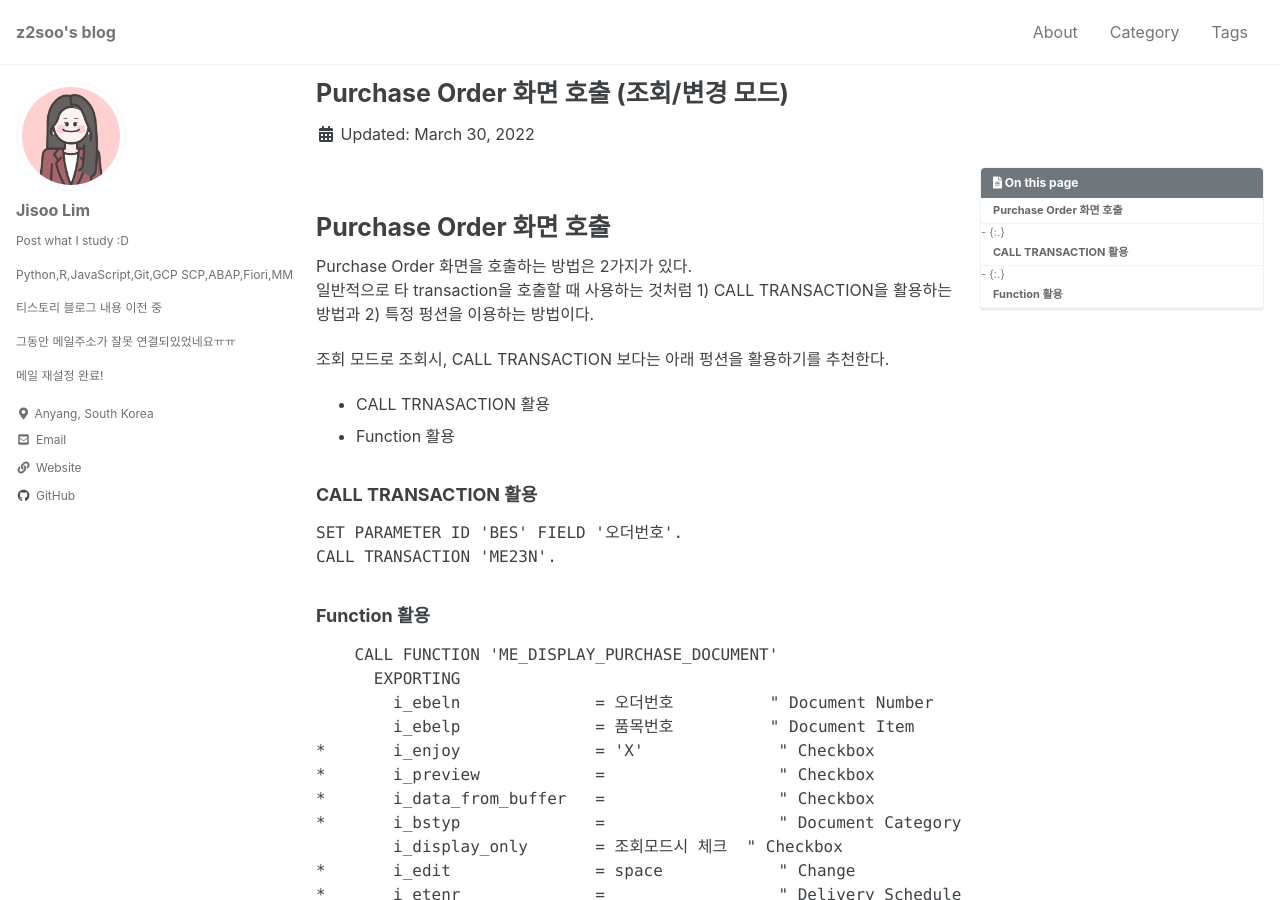
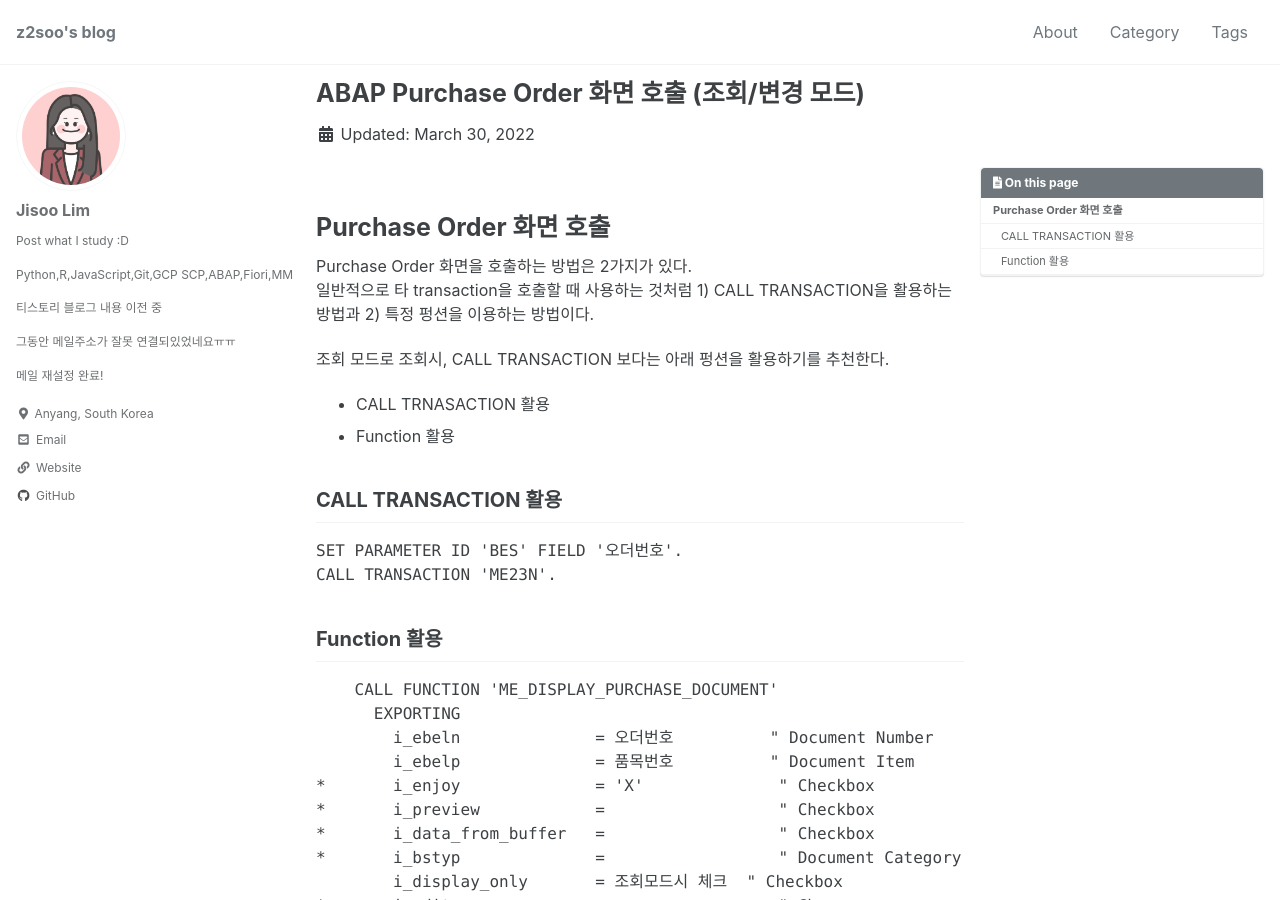
Before and after one commit to z2soo/z2soo.github.io, a Jekyll site: the page built from _posts/2022-03-30-ABAP-Purchase-Order-화면-호출-(조회,-변경-모드).md, in a window 1280 px wide and 900 px high. Built offline with Jekyll 4.4.1, drawn with Linux system fonts in a browser that asks for light colours; cached includes are drawn as plain includes.

Commit message:
Update 2022-03-30-ABAP-Purchase-Order-화면-호출-(조회,-변경-모드).md

````diff
--- a/_posts/2022-03-30-ABAP-Purchase-Order-화면-호출-(조회,-변경-모드).md
+++ b/_posts/2022-03-30-ABAP-Purchase-Order-화면-호출-(조회,-변경-모드).md
@@ -1,5 +1,5 @@
 ---
-title: "Purchase Order 화면 호출 (조회/변경 모드)"
+title: "ABAP Purchase Order 화면 호출 (조회/변경 모드)"
 categories:
   - ABAP
 tags:
@@ -25,7 +25,7 @@ Purchase Order 화면을 호출하는 방법은 2가지가 있다.<br>일반적
 
 
 
-### CALL TRANSACTION 활용
+## CALL TRANSACTION 활용
 
 ```ABAP
 SET PARAMETER ID 'BES' FIELD '오더번호'.
@@ -34,7 +34,7 @@ CALL TRANSACTION 'ME23N'.
 
 
 
-### Function 활용
+## Function 활용
 
 ```ABAP
     CALL FUNCTION 'ME_DISPLAY_PURCHASE_DOCUMENT'
````
